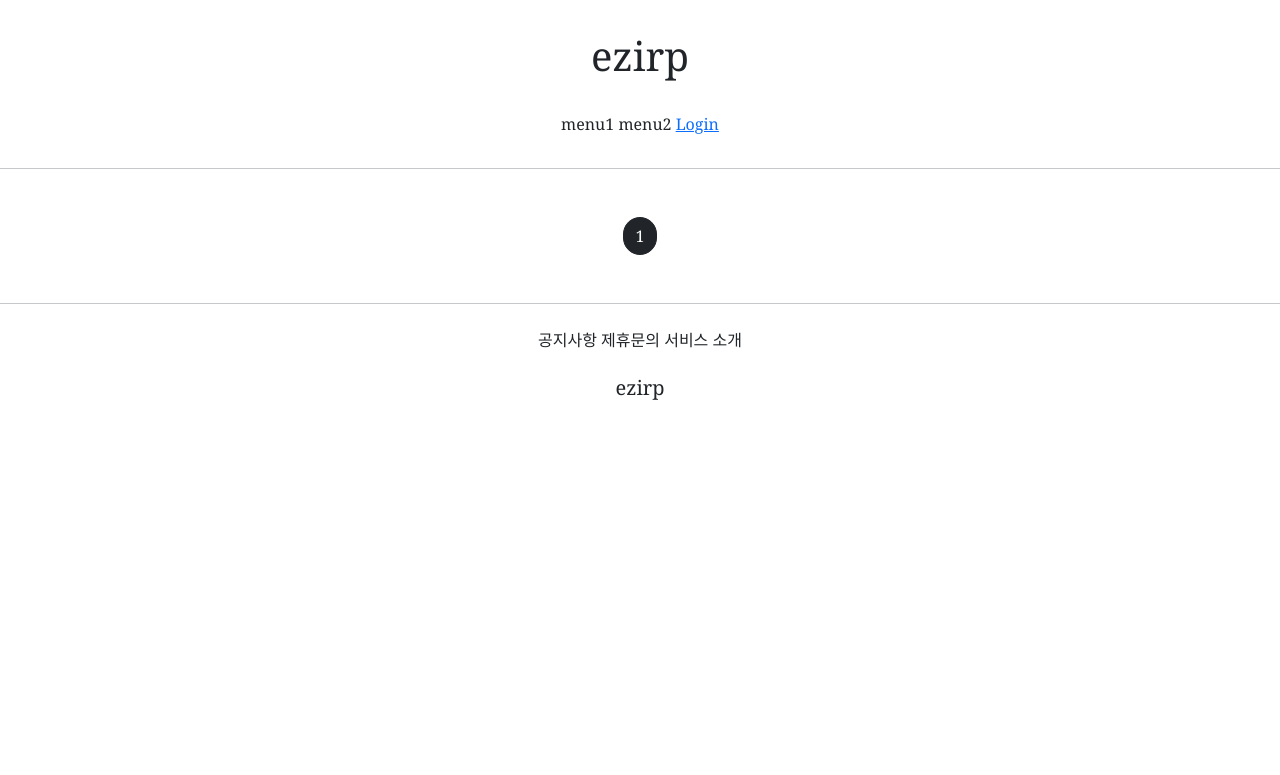
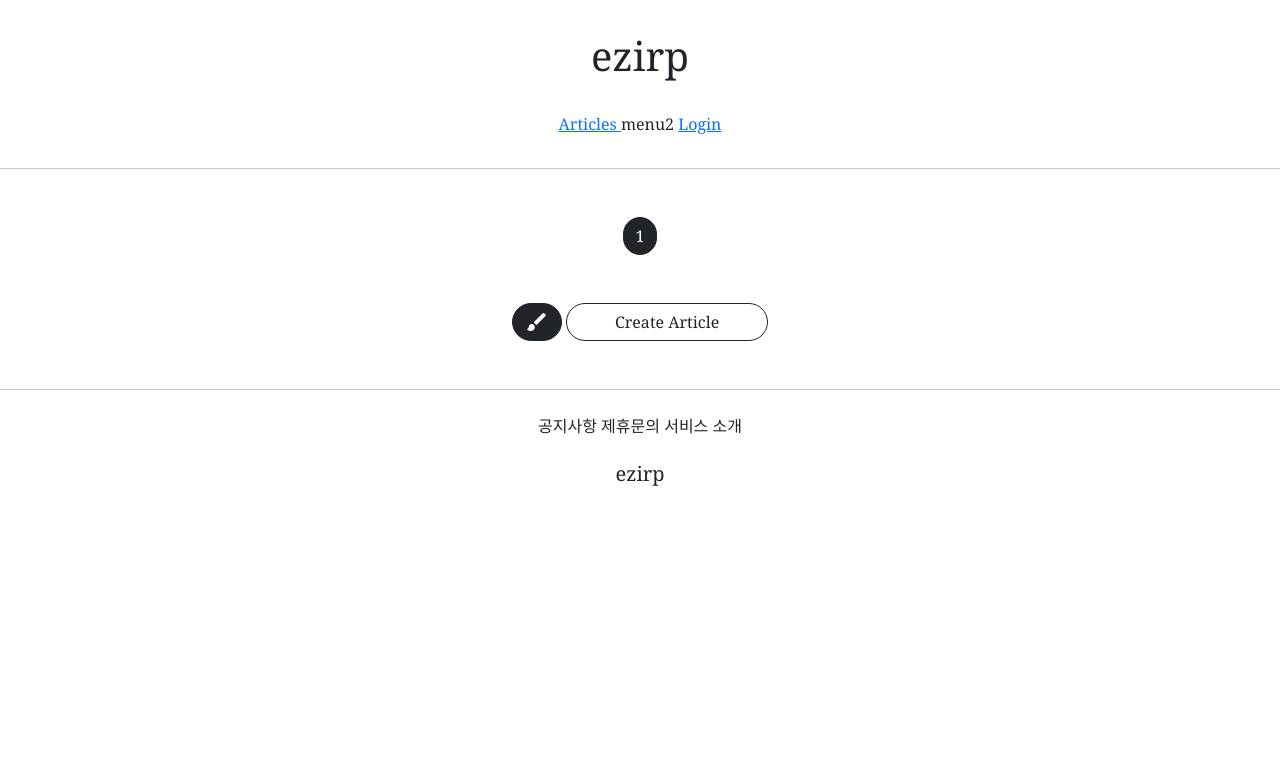
Before and after one commit to yeonsangKim/django_2, a Django app: page /articles/list/ in a window 1280 px wide. Shown: the top 775 px of the page. Run offline with Django 3.2, Linux system fonts and the light colour scheme; data that the repository does not hold is empty; parts of the project's set-up code (start-up, migrations or seed data) failed here and were passed over; some libraries are stand-ins or nearby versions; some web fonts are replaced.

Commit message:
django practice

```diff
--- a/articleapp/templates/articleapp/list.html
+++ b/articleapp/templates/articleapp/list.html
@@ -38,6 +38,17 @@
 
     {%  include 'snippets/pagination.html' %}
 
+    <div class="text-center my-5">
+        <a href="{% url 'articleapp:create' %}"
+           class="btn btn-dark rounded-pill material-icons">
+            brush
+        </a>
+        <a href="{% url 'articleapp:create' %}"
+           class="btn btn-outline-dark rounded-pill px-5">
+            Create Article
+        </a>
+    </div>
+
 
 
 
--- a/templates/base.html
+++ b/templates/base.html
@@ -1,16 +1,20 @@
+<!DOCTYPE html>
+<html lang="en">
+
 {% include 'head.html' %}
 
+<body style=" font-family: 'Noto Serif',cursive ">
 
+{% include 'header.html' %}
 
-<body style="font-family: 'NanumSquareEB">
+<hr>
 
- {% include 'header.html' %}
-<hr>   {# hr 은 실선 그어준다. 헤더와 풋터 사이에 #}
 {% block content %}
 {% endblock %}
+
 <hr>
-
 
 {% include 'footer.html' %}
 
 </body>
+</html>
--- a/templates/header.html
+++ b/templates/header.html
@@ -3,7 +3,11 @@
         <h1>ezirp</h1>
     </div>
     <div class="ezirp_header_button">
-        <span>menu1</span>
+        <span>
+            <a href="{% url 'articleapp:list' %}">
+                Articles
+            </a>
+        </span>
         <span>menu2</span>
         {%  if not user.is_authenticated %}
         <span>
```
